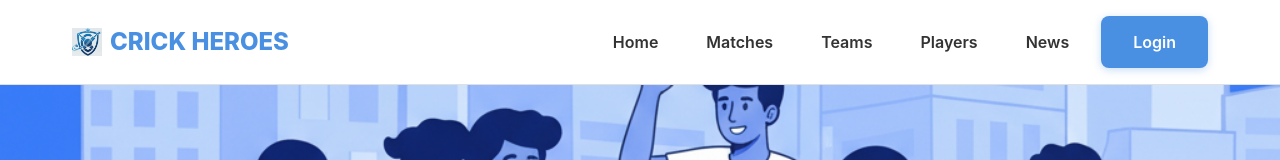
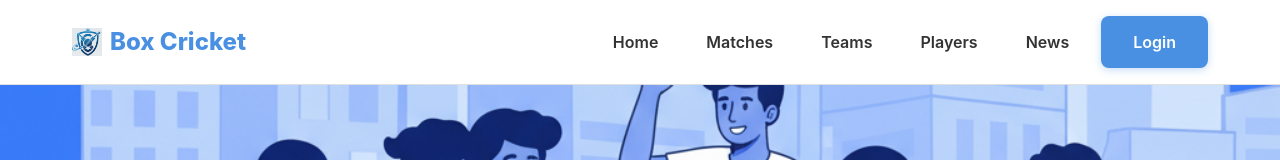
Before and after one commit to ebcl-app/ebcl-app.github.io, a React (Vite) app: page / in a window 1280 px wide. Shown: the top 160 px of the page. Built offline with nearby package versions, Linux system fonts and the light colour scheme; no server answers.

Commit message:
fix: Update branding from 'Crick Heroes' to 'Box Cricket' in SiteLayout and AdminPanel components; enhance winner handling in MatchDetails for better clarity

```diff
--- a/src/components/SiteLayout.tsx
+++ b/src/components/SiteLayout.tsx
@@ -46,9 +46,9 @@ const SiteLayout: React.FC = () => {
         <Container maxWidth="lg" sx={{ px: { xs: 2, sm: 3, md: 4 } }}>
           <Box sx={{ display: 'flex', justifyContent: 'space-between', alignItems: 'center', flexWrap: 'wrap', gap: 2 }}>
             <Box sx={{ display: 'flex', alignItems: 'center', gap: 1 }}>
-              <Box component="img" src="/logo.png" alt="Crick Heroes" sx={{ height: 28, width: 'auto' }} />
+              <Box component="img" src="/logo.png" alt="Box Cricket" sx={{ height: 28, width: 'auto' }} />
               <Typography variant="h6" sx={{ fontWeight: 800, color: '#4A90E2', fontSize: { xs: '1.2rem', md: '1.5rem' } }}>
-                CRICK HEROES
+                Box Cricket
               </Typography>
             </Box>
             <Box sx={{ display: 'flex', gap: { xs: 1, md: 2 }, alignItems: 'center', flexWrap: 'wrap' }}>
--- a/src/pages/AdminPanel.tsx
+++ b/src/pages/AdminPanel.tsx
@@ -91,7 +91,7 @@ const AdminPanel: React.FC = () => {
     <Box>
       <Toolbar sx={{ bgcolor: '#4A90E2', color: 'white' }}>
         <Typography variant="h6" noWrap component="div" sx={{ fontWeight: 700 }}>
-          CRICK HEROES
+          Box Cricket
         </Typography>
       </Toolbar>
       <Divider />
--- a/src/pages/MatchDetails.tsx
+++ b/src/pages/MatchDetails.tsx
@@ -332,20 +332,20 @@ const MatchDetails: React.FC = () => {
           // Preprocess matchData for analysis - convert winner objects to strings
           const analysisMatchData = {
             ...matchData,
-            winner: typeof matchData.winner === 'object' && matchData.winner?.name
-              ? matchData.winner.name
-              : matchData.winner,
+            winner: typeof matchData.winner === 'object'
+              ? (matchData.winner?.name || matchData.winner?.shortName || `Team ${matchData.winner?.id || 'Unknown'}`)
+              : (matchData.winner || 'N/A'),
             result: matchData.result ? {
               ...matchData.result,
-              winner: typeof matchData.result.winner === 'object' && matchData.result.winner?.name
-                ? matchData.result.winner.name
-                : matchData.result.winner
+              winner: typeof matchData.result.winner === 'object'
+                ? (matchData.result.winner?.name || matchData.result.winner?.shortName || `Team ${matchData.result.winner?.id || 'Unknown'}`)
+                : (matchData.result.winner || 'N/A')
             } : matchData.result,
             toss: matchData.toss ? {
               ...matchData.toss,
-              winner: matchData.toss.winner && typeof matchData.toss.winner === 'object' && (matchData.toss.winner as any)?.name
-                ? (matchData.toss.winner as any).name
-                : matchData.toss.winner
+              winner: typeof matchData.toss.winner === 'object'
+                ? ((matchData.toss.winner as any)?.name || (matchData.toss.winner as any)?.shortName || `Team ${(matchData.toss.winner as any)?.id || 'Unknown'}`)
+                : (matchData.toss.winner || 'N/A')
             } : matchData.toss
           };
 
```
